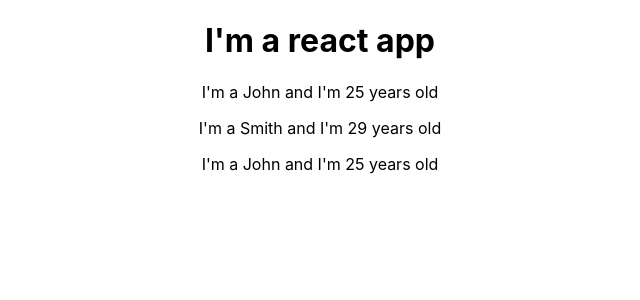
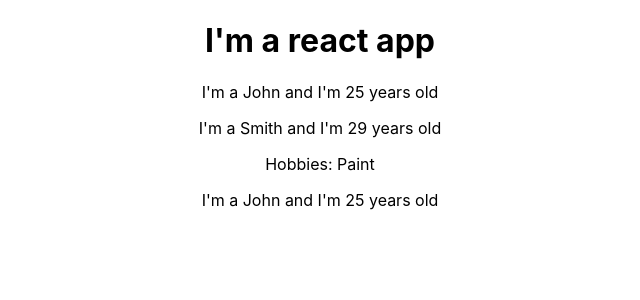
Before and after one commit to biancavlz/Playing_around_with_React, a React (Create React App) app: page / in a window 1280 px wide. Shown: the top 300 px of the page, without its empty margins (320-960 px from the left). Built offline with nearby package versions, Linux system fonts and the light colour scheme.

Commit message:
accessing to the content between the open/close tag, children

```diff
--- a/src/Person/Person.js
+++ b/src/Person/Person.js
@@ -1,7 +1,12 @@
 import React from 'react';
 
 const person = (props) => {
-  return <p>I'm a {props.name} and I'm {props.age} years old</p>
+  return (
+    <div>
+      <p>I'm a {props.name} and I'm {props.age} years old</p>
+      <p>{props.children}</p>
+    </div>
+  )
 };
 
 export default person;
```
